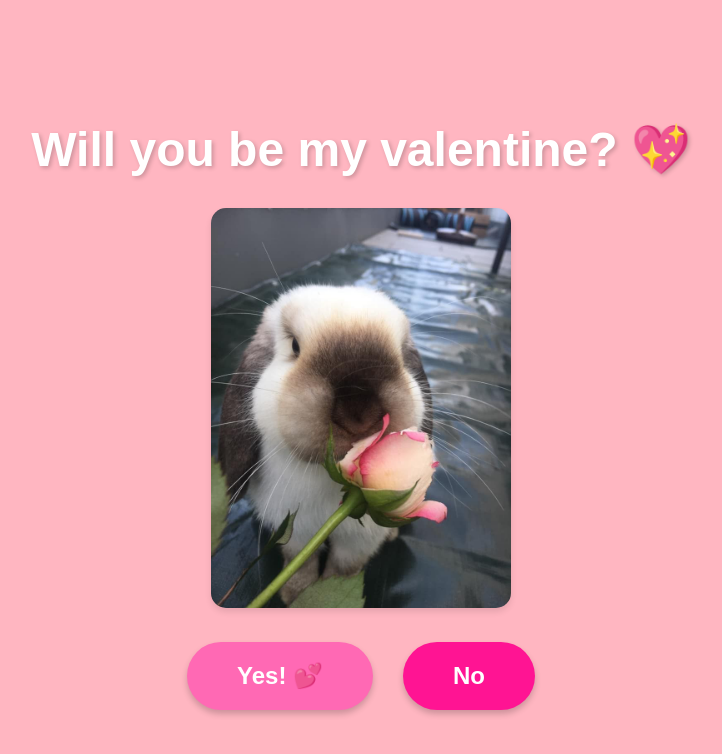
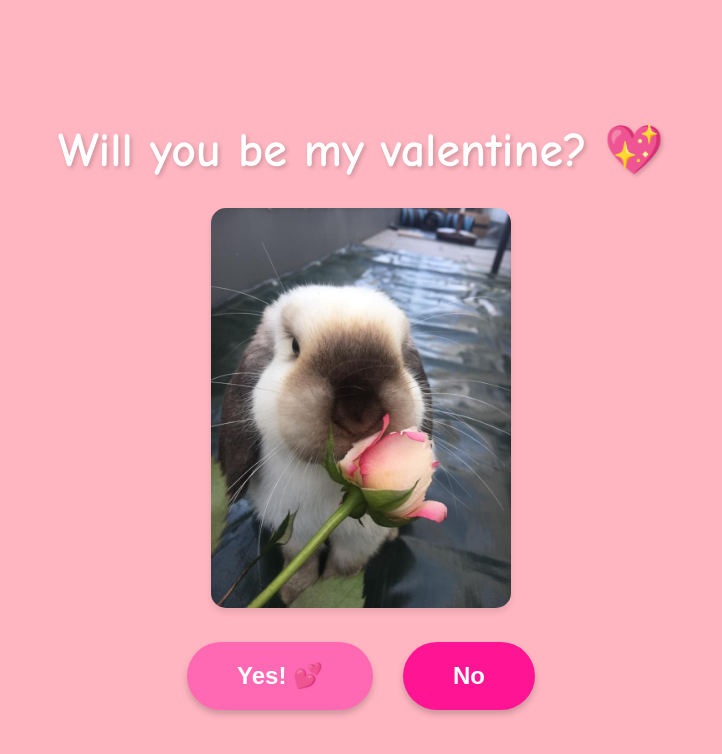
Before and after one commit to alansyzhang/valentines, a plain HTML site: page index.html in a window 1280 px wide. Shown: the whole page, without its empty margins (279-1001 px from the left). Drawn offline with Linux system fonts and the light colour scheme.

Commit message:
Change font to Comic Sans MS for a more playful look
Co-Authored-By: Claude <noreply@anthropic.com>

```diff
--- a/index.html
+++ b/index.html
@@ -7,7 +7,7 @@
     <style>
         body {
             background-color: #FFB6C1;
-            font-family: 'Arial', sans-serif;
+            font-family: 'Comic Sans MS', cursive, sans-serif;
             display: flex;
             flex-direction: column;
             justify-content: center;
```
Also changed, not shown: yes.html (+1 -1 lines).
